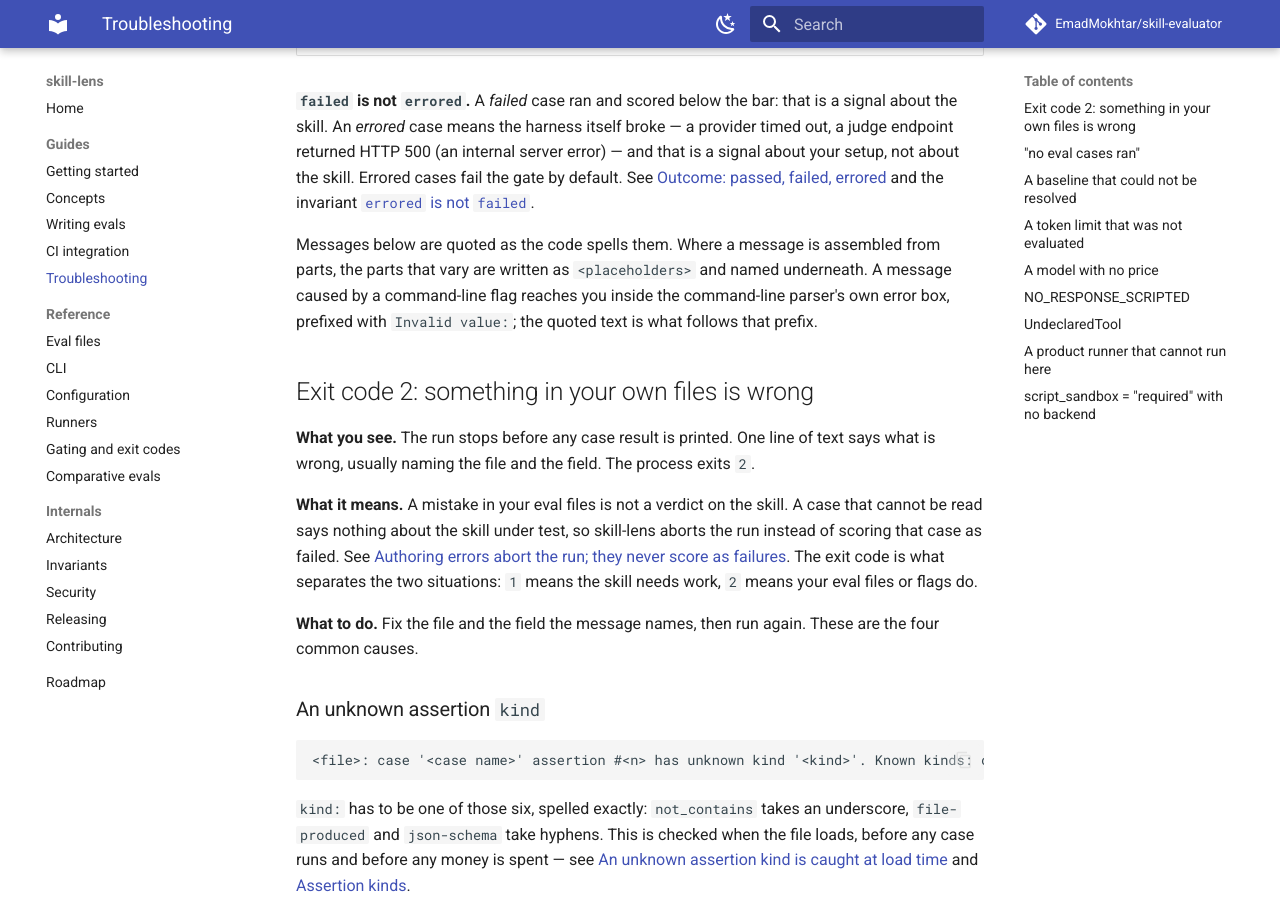
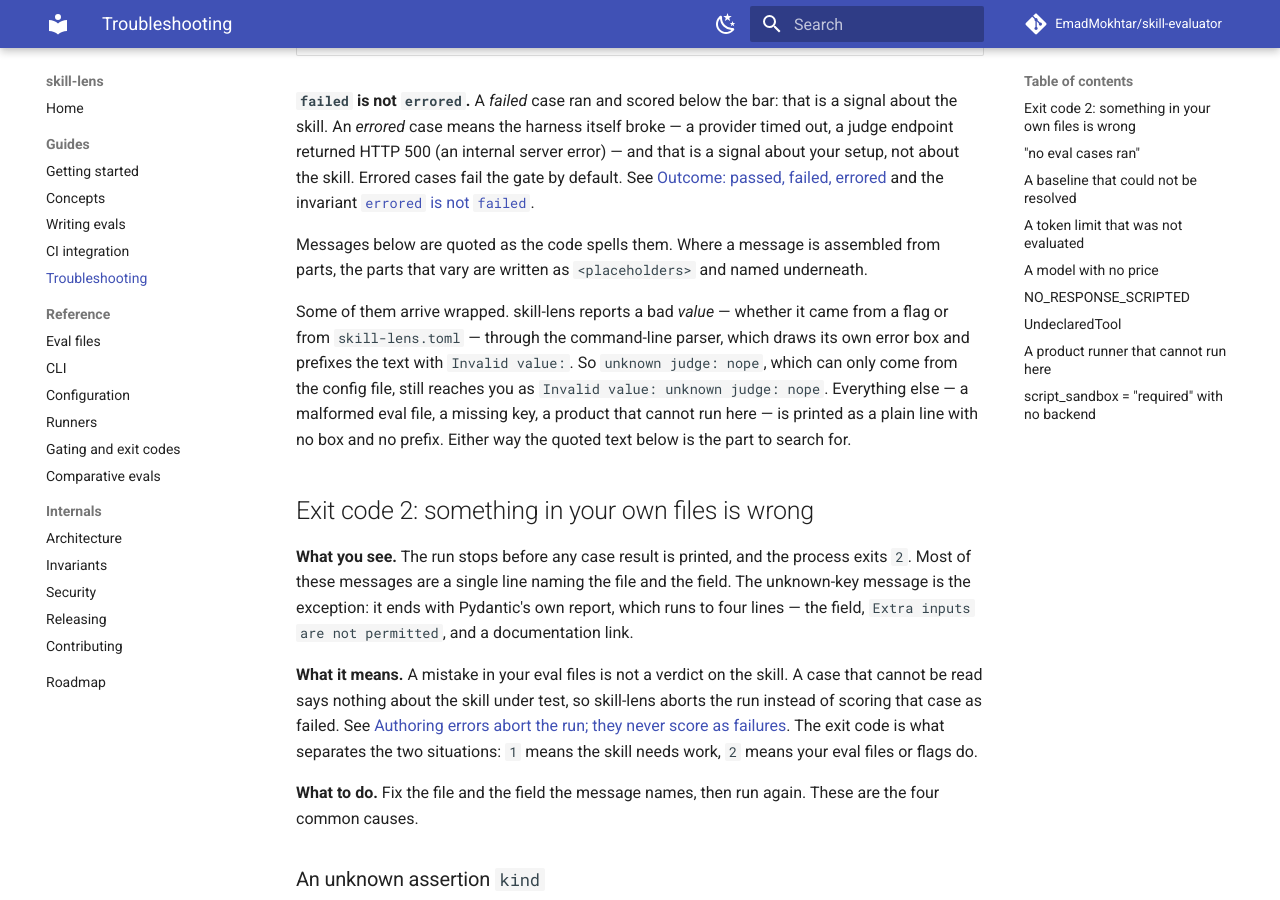
Before and after one commit to EmadMokhtar/skill-evaluator, an MkDocs documentation site: the page built from docs/troubleshooting.md, in a window 1280 px wide and 900 px high, scrolled down 477 px. Built offline with MkDocs 1.6.1 and Material for MkDocs 9.7.7, drawn with Linux system fonts in a browser that asks for light colours; comment, search, counter and statistics services are not loaded; some of the changed text lies outside the part shown.

Commit message:
docs: correct the scope of four troubleshooting claims
The page is only useful if a reader searching for the words on screen
lands on the right entry. A claim that is true of most messages but not
the one in front of them sends them away.

Co-Authored-By: Claude Opus 5 <noreply@anthropic.com>

```diff
--- a/docs/troubleshooting.md
+++ b/docs/troubleshooting.md
@@ -21,14 +21,22 @@ signal about your setup, not about the skill. Errored cases fail the gate by def
 invariant [`errored` is not `failed`](invariants.md#errored-is-not-failed).
 
 Messages below are quoted as the code spells them. Where a message is assembled from
-parts, the parts that vary are written as `<placeholders>` and named underneath. A message
-caused by a command-line flag reaches you inside the command-line parser's own error box,
-prefixed with `Invalid value:`; the quoted text is what follows that prefix.
+parts, the parts that vary are written as `<placeholders>` and named underneath.
+
+Some of them arrive wrapped. skill-lens reports a bad *value* — whether it came from a flag
+or from `skill-lens.toml` — through the command-line parser, which draws its own error box
+and prefixes the text with `Invalid value:`. So `unknown judge: nope`, which can only come
+from the config file, still reaches you as `Invalid value: unknown judge: nope`. Everything
+else — a malformed eval file, a missing key, a product that cannot run here — is printed as
+a plain line with no box and no prefix. Either way the quoted text below is the part to
+search for.
 
 ## Exit code 2: something in your own files is wrong
 
-**What you see.** The run stops before any case result is printed. One line of text says
-what is wrong, usually naming the file and the field. The process exits `2`.
+**What you see.** The run stops before any case result is printed, and the process exits
+`2`. Most of these messages are a single line naming the file and the field. The unknown-key
+message is the exception: it ends with Pydantic's own report, which runs to four lines — the
+field, `Extra inputs are not permitted`, and a documentation link.
 
 **What it means.** A mistake in your eval files is not a verdict on the skill. A case that
 cannot be read says nothing about the skill under test, so skill-lens aborts the run
@@ -219,7 +227,7 @@ The notes you can meet, verbatim:
 | --- | --- |
 | `copilot did not report token usage` | The `copilot` product runner ran, and its trace carried no usage block |
 | `claude-code did not report token usage` | The `claude-code` product runner ran, and its trace carried no usage block |
-| `the cli product does not report token usage` | The `cli` product runner, which reads plain output and has no trace to read usage from. `cli` is the product name here; it comes from the `[runners.<name>]` table |
+| `the cli product does not report token usage` | The `cli` product runner, which reads plain standard output and has no trace to read usage from. `cli` is the runner's name — one of the three fixed names, beside `copilot` and `claude-code`. The `[runners.cli]` table is *keyed* by that name; it does not set it, and you cannot rename it |
 
 **What to do.** Remove `max_tokens:` from the `budget:` block for cases you run through that
 product, or run those cases through `pydantic-ai` or `langchain`, which do report a token
@@ -263,8 +271,13 @@ One consequence is worth stating plainly: **a budget block whose other limits al
 fails the case if it also declares an unpriceable `max_cost_usd`.**
 
 **What to do.** Drop `max_cost_usd` from the `budget:` block for that provider. Do not rely
-on the skip being silent — it is not. `max_tokens` and `max_latency_ms` still work and are
-still evaluated normally. See [Budget limits and pricing](runners.md#budget-limits-and-pricing).
+on the skip being silent — it is not.
+
+`max_latency_ms` is always evaluated: it is measured by skill-lens itself, so no provider
+can leave it unmeasured. `max_tokens` usually survives too — but not under `cli`, which sets
+a `cost_note` and a `usage_note` together, so both limits fail there for the same reason.
+See [A token limit that was not evaluated](#a-token-limit-that-was-not-evaluated) above and
+[Budget limits and pricing](runners.md#budget-limits-and-pricing).
 
 ## NO_RESPONSE_SCRIPTED
 
@@ -278,8 +291,9 @@ For example, `no response is scripted for get_work_item with arguments {"id": "C
 arguments are rendered as JSON with the keys sorted, so the line is stable.
 
 skill-lens does not print this itself — the *model* reads it. You usually meet it in the
-agent's own output under a failing case (the agent reports that it could not find
-something), next to the tool call that triggered it in that case's tool-call list.
+agent's own output under a failing case, where the agent reports that it could not find
+something. A failing case also lists the tool calls it made, as `<name>(<argument>=<value>)`
+— the call that triggered this, but not the text it got back.
 
 **What it means.** The tool's `returns:` is a **lookup** — a list of `when:` / `value:`
 entries — and the agent called the tool with arguments that no entry answers. The first
```
Also changed, not shown: docs/concepts.md (+1 -1 lines).
